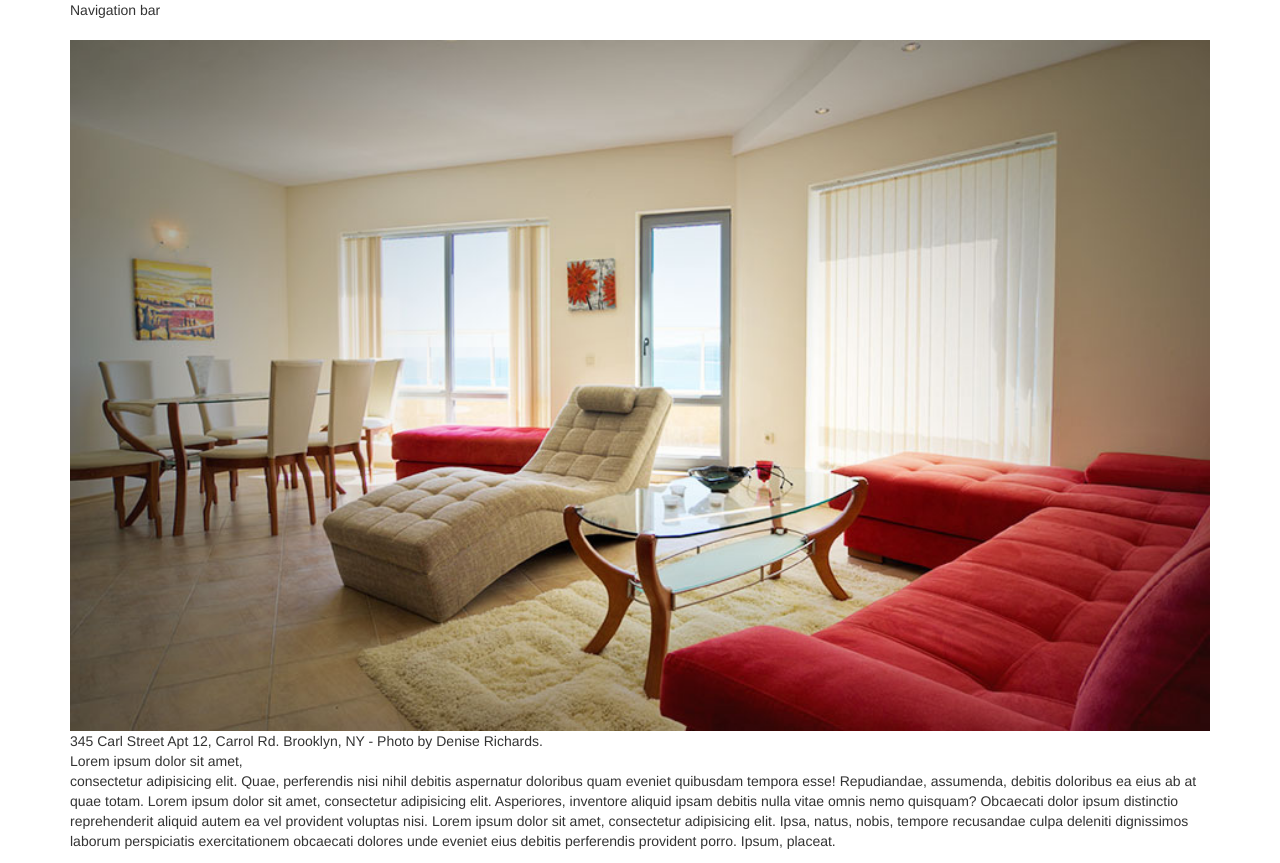
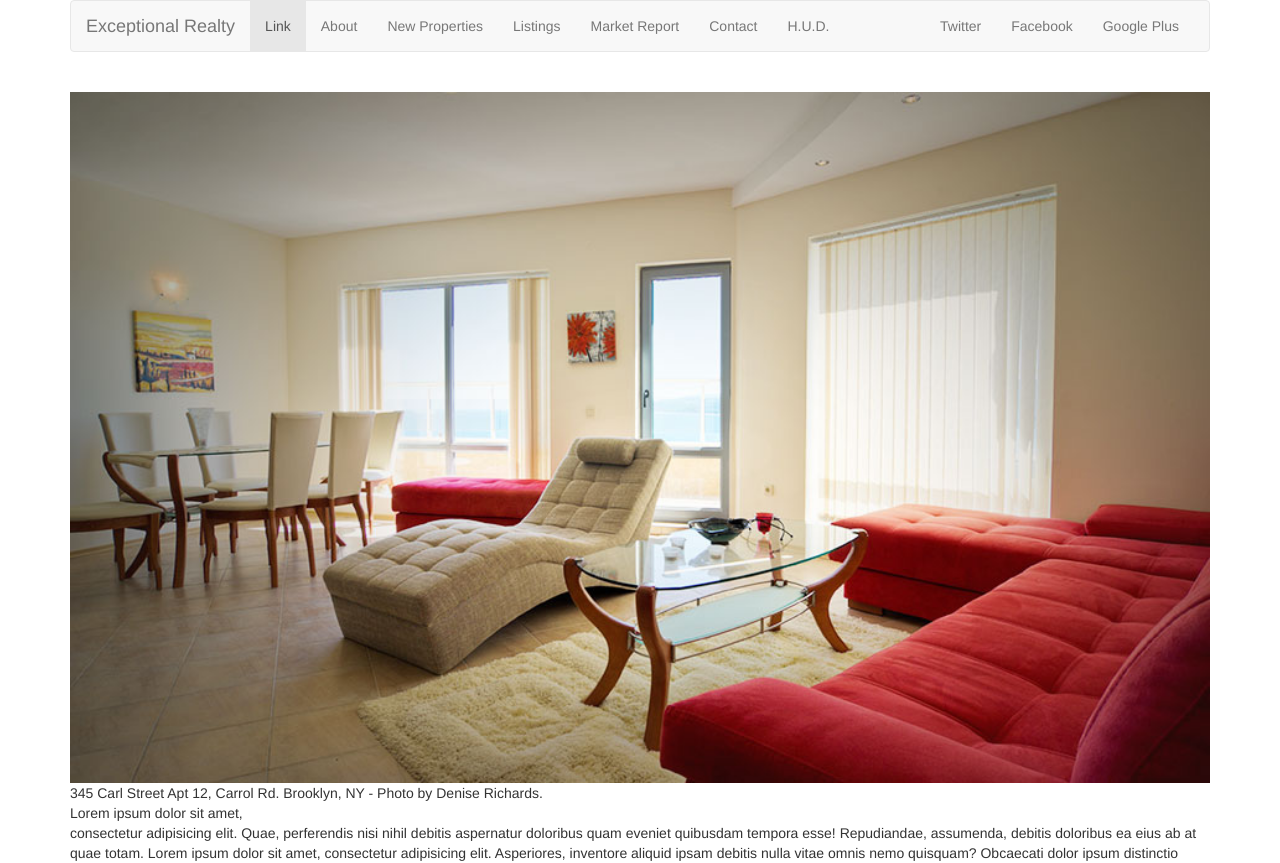
Before and after one commit to lindisb/exceptional-realty-bootstrapped, a plain HTML site: page index.html in a window 1280 px wide. Shown: the top 863 px of the page. Drawn offline with nearby package versions, Linux system fonts and the light colour scheme.

Commit message:
finish navbar

```diff
--- a/index.html
+++ b/index.html
@@ -28,7 +28,41 @@
 
       <div class="row">
         <div class="col-sm-12">
-          Navigation bar
+
+            <nav class="navbar navbar-default">
+              <div class="container-fluid">
+                <!-- Brand and toggle get grouped for better mobile display -->
+                <div class="navbar-header">
+                  <button type="button" class="navbar-toggle collapsed" data-toggle="collapse" data-target="#bs-example-navbar-collapse-1" aria-expanded="false">
+                    <span class="sr-only">Toggle navigation</span>
+                    <span class="icon-bar"></span>
+                    <span class="icon-bar"></span>
+                    <span class="icon-bar"></span>
+                  </button>
+                  <a class="navbar-brand" href="#">Exceptional Realty </a>
+                </div>
+
+                <!-- Collect the nav links, forms, and other content for toggling -->
+                <div class="collapse navbar-collapse" id="bs-example-navbar-collapse-1">
+                  <!-- main nav links -->
+                  <ul class="nav navbar-nav">
+                    <li class="active"><a href="#">Link <span class="sr-only">(current)</span></a></li>
+                    <li><a href="#">About</a></li>
+                    <li><a href="#">New Properties</a></li>
+                    <li><a href="#">Listings</a></li>
+                    <li><a href="#">Market Report</a></li>
+                    <li><a href="#">Contact</a></li>
+                    <li><a href="#" target="_blank">H.U.D.</a></li>
+                  </ul>
+                  <!-- Social nav links -->
+                  <ul class="nav navbar-nav navbar-right">
+                    <li><a class="twit" href="#" title="Twitter">Twitter</a></li>
+                    <li><a class="fbook" href="#" title="Facebook">Facebook</a></li>
+                    <li><a class="gplus" href="#" title="Google Plus">Google Plus</a></li>
+                  </ul>
+                </div><!-- /.navbar-collapse -->
+              </div><!-- /.container-fluid -->
+            </nav>
         </div>
       </div>
 
```
